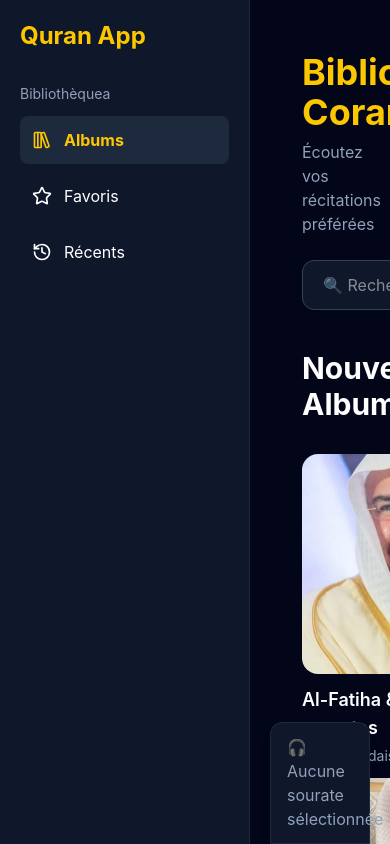
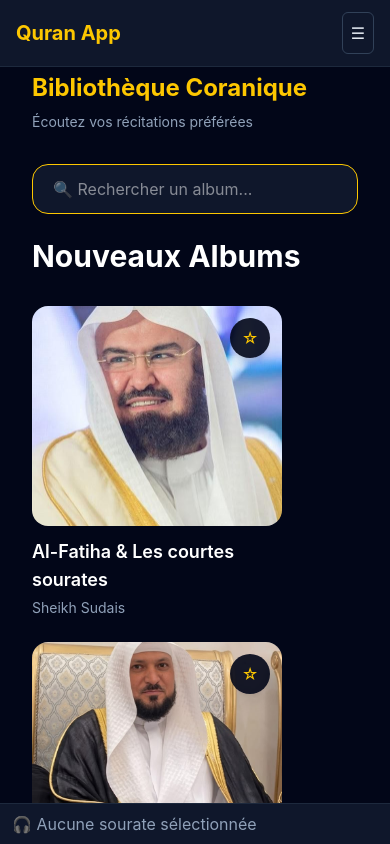
Before and after one commit to fassa108/Plateforme-de-Streaming-, a Vue app: page / in a window 390 px wide. Built offline with nearby package versions, Linux system fonts and the light colour scheme.

Commit message:
ajout version mobile

```diff
--- a/src/App.vue
+++ b/src/App.vue
@@ -1,23 +1,86 @@
 <template>
   <div class="flex h-screen bg-slate-950 text-white">
 
-    <!-- SIDEBAR -->
+    <!-- SIDEBAR / HEADER -->
     <aside
-      class="fixed left-0 top-0 bottom-0 w-[250px] bg-slate-900 border-r border-slate-800 p-5"
+      class="fixed left-0 top-0 w-full lg:w-[250px] lg:h-full bg-slate-900 border-b lg:border-b-0 lg:border-r border-slate-800 z-30"
     >
+      <!-- HEADER MOBILE -->
+      <div class="flex items-center justify-between px-4 py-3 lg:hidden">
+        <h2 class="text-xl font-bold text-yellow-400">
+          Quran App
+        </h2>
 
+        <button
+          type="button"
+          class="p-2 rounded-md border border-slate-700 text-slate-200 hover:bg-slate-800"
+          @click="menuOuvert = !menuOuvert"
+        >
+          <span v-if="!menuOuvert">☰</span>
+          <span v-else>✕</span>
+        </button>
+      </div>
+
+      <!-- MENU MOBILE -->
+      <nav
+        class="px-4 pb-3 lg:hidden"
+        v-if="menuOuvert"
+      >
+        <p class="mb-3 text-xs text-slate-400">
+          Bibliothèque
+        </p>
+
+        <ul class="space-y-1">
+          <li>
+            <router-link
+              to="/"
+              class="flex items-center gap-3 rounded-lg px-3 py-2 text-sm text-white transition hover:bg-slate-800"
+              active-class="bg-slate-800 text-yellow-400 font-bold"
+              @click="menuOuvert = false"
+            >
+              <LibraryBig :size="18" />
+              <span>Albums</span>
+            </router-link>
+          </li>
+
+          <li>
+            <router-link
+              to="/favoris"
+              class="flex items-center gap-3 rounded-lg px-3 py-2 text-sm text-white transition hover:bg-slate-800"
+              active-class="bg-slate-800 text-yellow-400 font-bold"
+              @click="menuOuvert = false"
+            >
+              <Star :size="18" />
+              <span>Favoris</span>
+            </router-link>
+          </li>
+
+          <li>
+            <router-link
+              to="/recents"
+              class="flex items-center gap-3 rounded-lg px-3 py-2 text-sm text-white transition hover:bg-slate-800"
+              active-class="bg-slate-800 text-yellow-400 font-bold"
+              @click="menuOuvert = false"
+            >
+              <History :size="18" />
+              <span>Récents</span>
+            </router-link>
+          </li>
+        </ul>
+      </nav>
+
+      <!-- SIDEBAR DESKTOP (inchangé visuellement) -->
+      <div class="hidden lg:block h-full p-5">
         <h2 class="mb-8 text-2xl font-bold text-yellow-400">
           Quran App
         </h2>
 
         <nav>
-
           <p class="mb-3 text-sm text-slate-400">
-          Bibliothèquea
+            Bibliothèque
           </p>
 
           <ul class="space-y-2">
-
             <li>
               <router-link
                 to="/"
@@ -50,16 +113,14 @@
                 <span>Récents</span>
               </router-link>
             </li>
-
           </ul>
-
         </nav>
-
+      </div>
     </aside>
 
     <!-- CONTENT -->
     <main
-      class="ml-[250px] flex-1 overflow-y-auto p-5 pb-32"
+      class="pt-[56px] lg:pt-0 lg:ml-[250px] flex-1 overflow-y-auto p-4 lg:p-5 pb-32"
     >
 
       <router-view v-slot="{ Component }">
@@ -73,7 +134,7 @@
 
     <!-- PLAYER -->
     <div
-  class="fixed bottom-0 left-[270px] right-5 border border-slate-800 rounded-t-xl bg-slate-900 px-4 py-3 shadow-lg"
+      class="fixed bottom-0 left-0 right-0 lg:left-[270px] lg:right-5 border-t lg:border border-slate-800 rounded-none lg:rounded-t-xl bg-slate-900 px-3 lg:px-4 py-2 lg:py-3 shadow-lg"
     >
 
       <div
@@ -85,37 +146,33 @@
 
       <div
         v-else
-        class="flex items-center gap-4"
+        class="flex items-center gap-3 lg:gap-4"
       >
 
         <div>
-
           <img
             v-if="sourateActuelle.cover"
             :src="sourateActuelle.cover"
             alt="cover"
-            class="h-[50px] w-[50px] rounded-lg border-2 border-yellow-400 object-cover"
+            class="h-[40px] w-[40px] lg:h-[50px] lg:w-[50px] rounded-lg border-2 border-yellow-400 object-cover"
           >
 
           <div
             v-else
-            class="flex h-[50px] w-[50px] items-center justify-center rounded-lg border border-slate-700 bg-slate-950"
+            class="flex h-[40px] w-[40px] lg:h-[50px] lg:w-[50px] items-center justify-center rounded-lg border border-slate-700 bg-slate-950"
           >
             🎵
           </div>
-
         </div>
 
-        <div class="flex-1">
-
-          <p class="font-bold">
+        <div class="flex-1 min-w-0">
+          <p class="font-bold truncate">
             {{ sourateActuelle.titre }}
           </p>
 
-          <p class="text-xs text-slate-400">
+          <p class="text-xs text-slate-400 truncate">
             {{ sourateActuelle.recitateur || 'Récitation' }}
           </p>
-
         </div>
 
         <audio
@@ -123,8 +180,8 @@
           :src="sourateActuelle.audio"
           controls
           autoplay
+          class="w-[140px] lg:w-[260px]"
         />
-
       </div>
 
     </div>
@@ -143,6 +200,7 @@ import {
 
 const sourateActuelle = ref(null)
 const audioRef = ref(null)
+const menuOuvert = ref(false)
 
 function changerPiste(piste) {
   sourateActuelle.value = piste
--- a/src/pages/Home.vue
+++ b/src/pages/Home.vue
@@ -1,32 +1,29 @@
 <template>
-  <div class="min-h-screen bg-slate-950 text-white p-8">
+  <div class="min-h-screen bg-slate-950 text-white p-4 lg:p-8">
 
     <!-- HERO -->
-<div class="mb-10 flex flex-col lg:flex-row lg:items-end lg:justify-between gap-8">
-
+    <div class="mb-6 lg:mb-10 flex flex-col lg:flex-row lg:items-end lg:justify-between gap-6 lg:gap-8">
       <div>
-
-<h1 class="text-4xl font-bold text-yellow-400">
+        <h1 class="text-2xl lg:text-4xl font-bold text-yellow-400">
           Bibliothèque Coranique
         </h1>
 
-  <p class="mt-2 text-slate-400">
+        <p class="mt-2 text-sm lg:text-base text-slate-400">
           Écoutez vos récitations préférées
         </p>
+      </div>
 
       <!-- RECHERCHE -->
- <div class="mt-6 w-[400px] ml-auto">
-
+      <div class="mt-2 lg:mt-0 w-full lg:w-[400px] lg:ml-auto">
         <input
           v-model="recherche"
           type="text"
           placeholder="🔍 Rechercher un album..."
-    class="w-full rounded-xl border border-slate-700 bg-slate-900 px-5 py-3 text-white outline-none transition focus:border-yellow-400"
+          class="w-full rounded-2xl border border-yellow-400 bg-slate-900 px-5 py-3 text-white outline-none transition focus:border-yellow-500"
         >
-
       </div>
     </div>
-</div>
+
     <!-- SECTION -->
     <section>
 
@@ -35,7 +32,7 @@
       </h2>
 
       <div
-        class="grid gap-3 grid-cols-[repeat(auto-fill,minmax(250px,1fr))]"
+        class="grid gap-6 grid-cols-1 sm:grid-cols-2 lg:grid-cols-3"
       >
 
         <CarteAlbum
```
Lines whose indentation alone changed are shown as unchanged.
